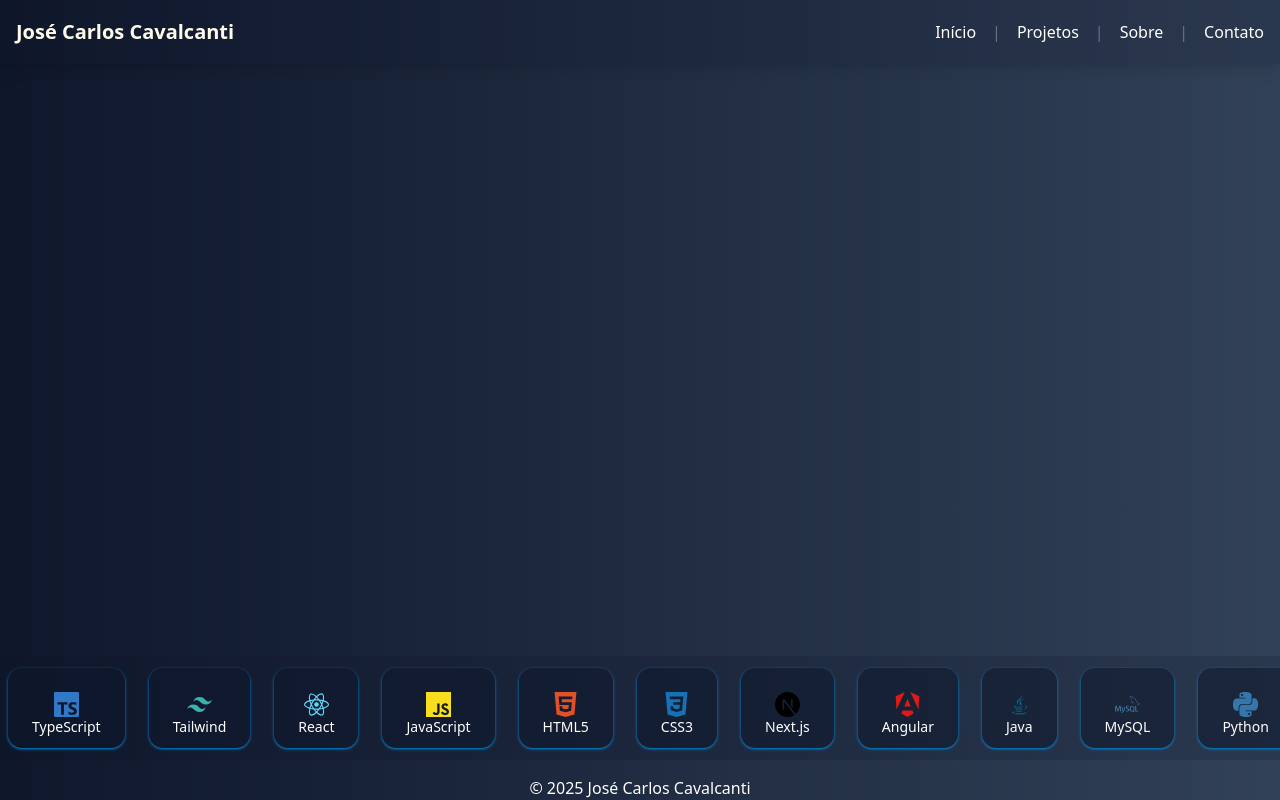
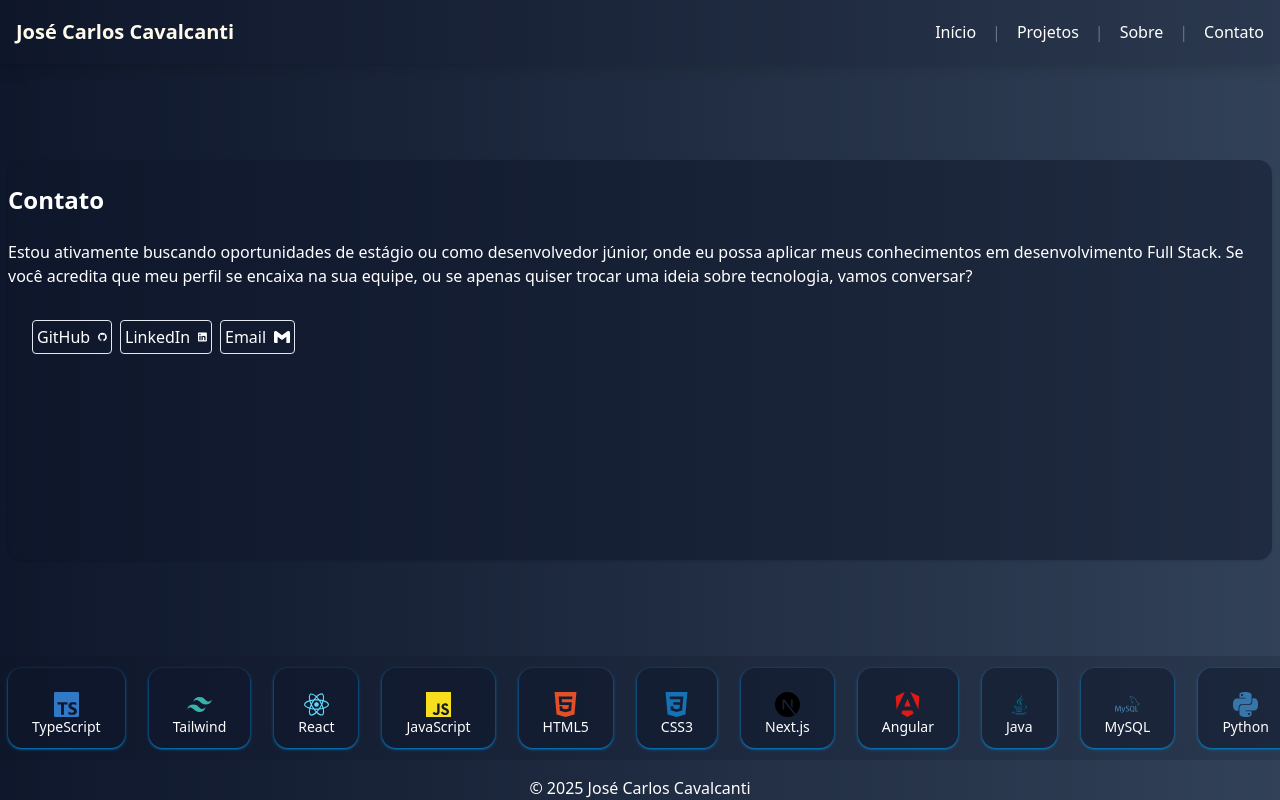
Before and after one commit to htu6n7yi/React-Portfolio, a React (Vite) app: page /contato in a window 1280 px wide. Built offline with nearby package versions, Linux system fonts and the light colour scheme.

Commit message:
componente 'Contato' inicializado

```diff
--- a/src/App.tsx
+++ b/src/App.tsx
@@ -4,6 +4,7 @@ import { CarouselSpacing } from "./components/banner/carousel";
 import Projetos from "./pages/projetos";
 import { Route, Routes } from "react-router-dom";
 import Sobre from "./pages/sobre";
+import Contato from "./pages/conatato";
 
 function App() {
 
@@ -16,6 +17,7 @@ function App() {
           <Route path="/" element={<Banner />} />
           <Route path="/projetos" element={<Projetos />} />
           <Route path="/sobre" element={<Sobre />} />
+          <Route path="/contato" element={<Contato />} />
         </Routes>
       </main>
       <CarouselSpacing />
--- /dev/null
+++ b/src/pages/conatato.tsx
@@ -0,0 +1,51 @@
+import { SiGithub, SiGmail, SiLinkedin } from "react-icons/si";
+import { Card } from "@/components/ui/card";
+
+export default function Contato() {
+  return (
+    <div className="text-amber-50 p-2">
+      <Card className="min-h-100">
+        <h1 className="text-2xl font-bold">Contato</h1>
+        <p>
+          Estou ativamente buscando oportunidades de estágio ou como
+          desenvolvedor júnior, onde eu possa aplicar meus conhecimentos em
+          desenvolvimento Full Stack. Se você acredita que meu perfil se encaixa
+          na sua equipe, ou se apenas quiser trocar uma ideia sobre tecnologia,
+          vamos conversar?
+        </p>
+        <div className="p-2">
+          {" "}
+          <ul className=" px-4 flex flex-row gap-2">
+            <li>
+              <a
+                href="https://github.com/htu6n7yi"
+                target="_blank"
+                className="flex flex-row max-w-20 rounded gap-2 border p-1"
+              >
+                GitHub <SiGithub className="mt-1" />
+              </a>
+            </li>
+            <li>
+              <a
+                href="https://www.linkedin.com/in/carlos-cavalcanti-/"
+                target="_blank"
+                className="flex flex-row max-w-23 rounded gap-2 border p-1"
+              >
+                LinkedIn <SiLinkedin className="mt-1" />
+              </a>
+            </li>
+            <li>
+              <a
+                href="mailto:jcavalcanti008@gmail.com"
+                target="_blank"
+                className="flex flex-row max-w-23 rounded gap-2 border p-1"
+              >
+                Email <SiGmail className="mt-1" />
+              </a>
+            </li>
+          </ul>
+        </div>
+      </Card>
+    </div>
+  );
+}
```
